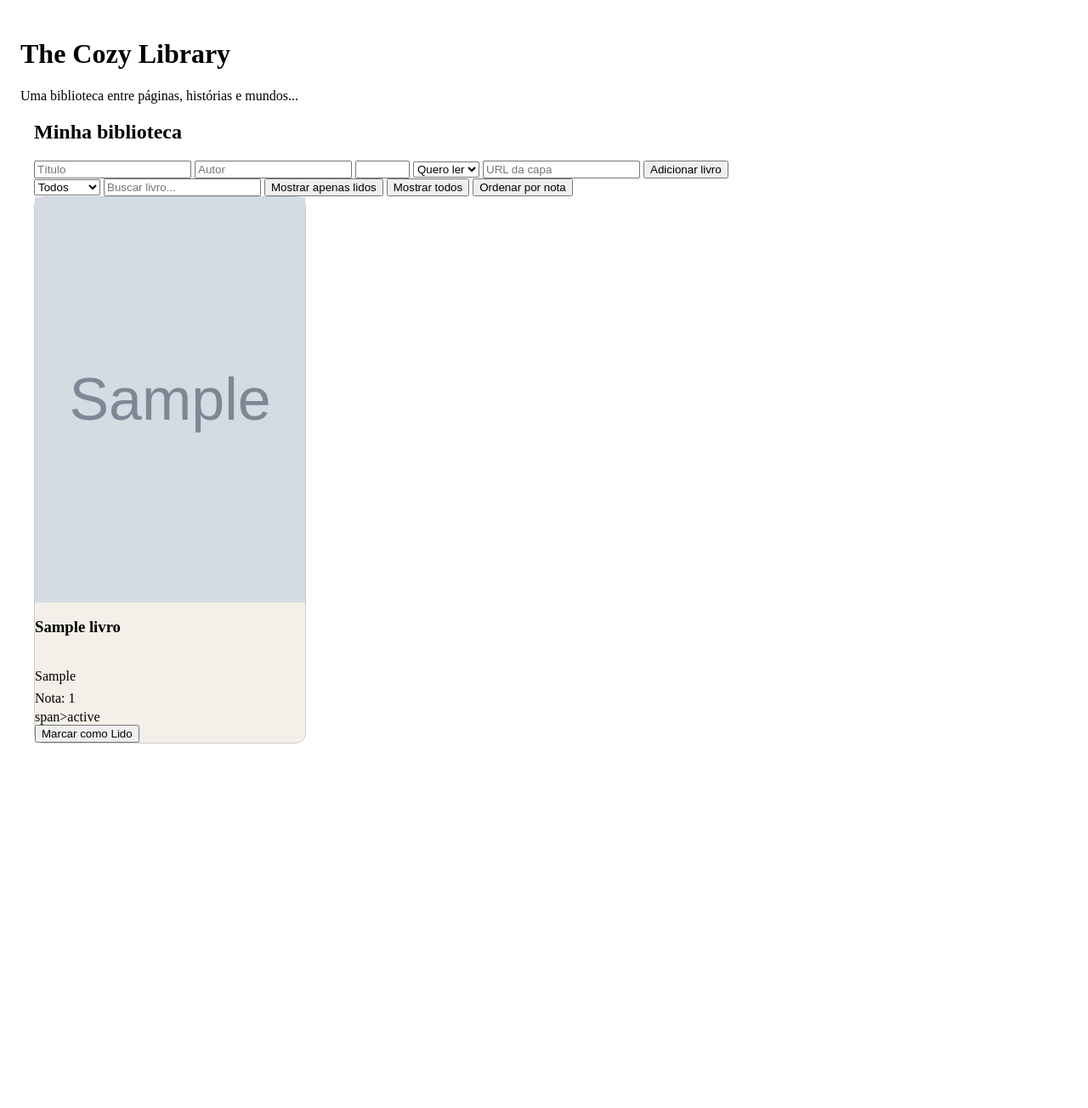
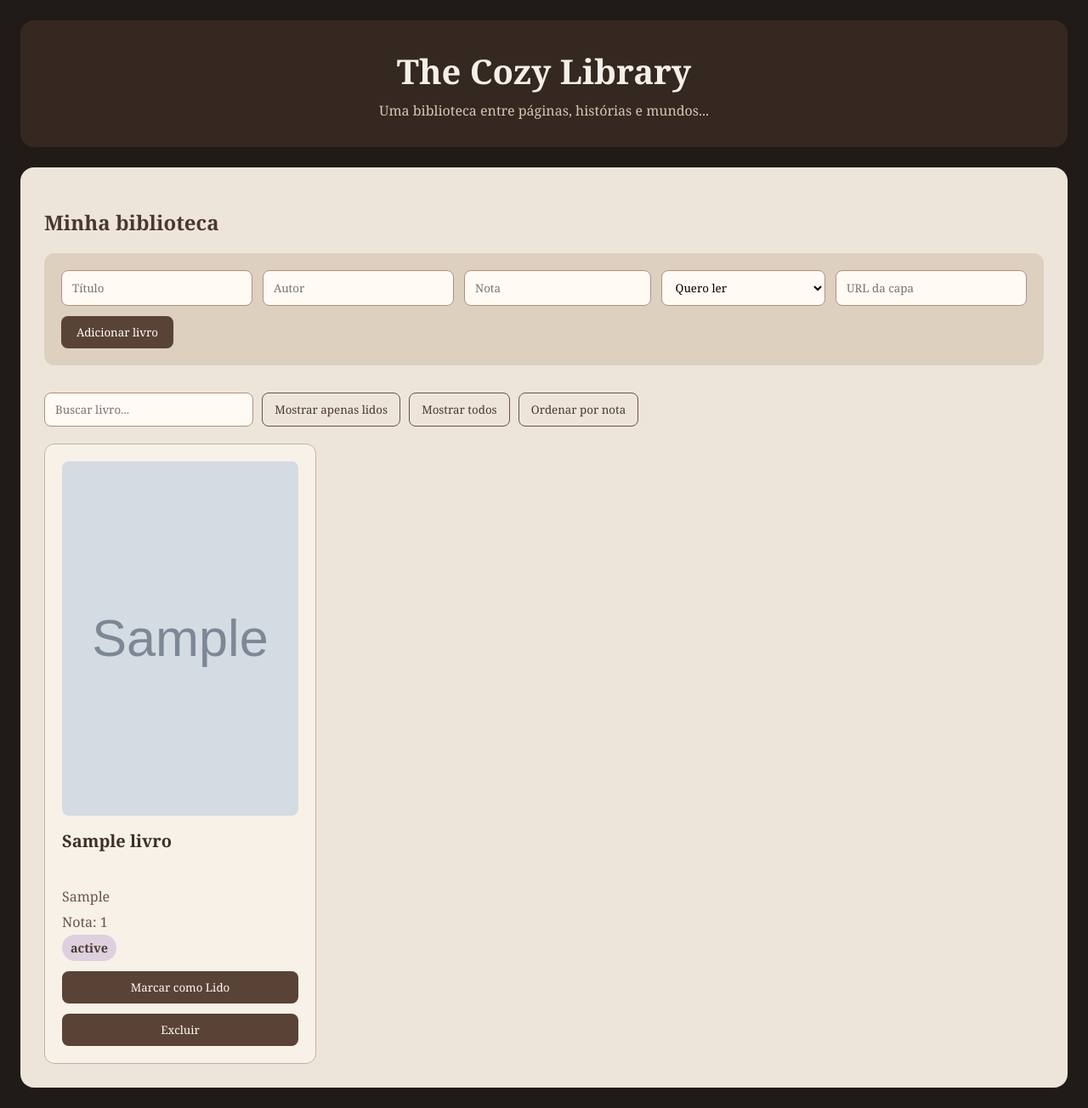
Before and after one commit to Larissa-js/programacao, a Flask app: page / in a window 1280 px wide. Shown: the whole page at 85% size. Before the commit the page ends 875 px from the top, so only its background shows below. Run offline with Flask 3, Linux system fonts and the light colour scheme; tables that the repository leaves empty hold one stand-in row (values such as "Sample post"); grey boxes marked "Sample" are stand-in pictures; parts of the project's set-up code (start-up, migrations or seed data) failed here and were passed over.

Commit message:
finaliza AC2 com exclusao ajustes visuais e capas

```diff
--- a/meu-portifolio/app.py
+++ b/meu-portifolio/app.py
@@ -1,5 +1,6 @@
 from flask import Flask, render_template, request, redirect, url_for
 import sqlite3
+from livereload import Server
 
 app = Flask(__name__)
 def criar_banco():
@@ -54,6 +55,23 @@ def alterar_status(livro_id):
         """, (novo_status, livro_id))
     return redirect(url_for("inicio"))
 
+@app.route("/excluir/<int:livro_id>", methods=["POST"])
+def excluir_livros(livro_id):
+    with sqlite3.connect("database.db") as conexao:
+        conexao.execute("""
+            DELETE FROM livros
+            WHERE id = ?
+        """, (livro_id,))
+    return redirect(url_for("inicio"))
+
 if __name__ == "__main__":
     criar_banco()
-    app.run(debug=True)
+
+    app.debug = True
+
+    server = Server(app.wsgi_app)
+
+    server.watch("templates/")
+    server.watch("static/")
+
+    server.serve(port=5000, debug=True)
--- a/meu-portifolio/requirements.txt
+++ b/meu-portifolio/requirements.txt
@@ -4,6 +4,8 @@ Flask==3.1.3
 importlib_metadata==8.7.1
 itsdangerous==2.2.0
 Jinja2==3.1.6
+livereload==2.7.1
 MarkupSafe==3.0.4
+tornado==6.5.10
 Werkzeug==3.1.9
 zipp==3.23.1
--- a/meu-portifolio/static/script.js
+++ b/meu-portifolio/static/script.js
@@ -20,7 +20,7 @@ function mostrarLivros(lista) {
                 <h3>${livro.titulo}</h3>
                 <p>${livro.autor}</p>
                 <p>Nota: ${livro.nota}</p>
-                span>${livro.status}</span>
+                <span>${livro.status}</span>
 
                 <form action="/alterar-status/${livro.id}" method="POST">
                     <input
@@ -33,6 +33,10 @@ function mostrarLivros(lista) {
                         Marcar como ${novoStatus}
                     </button>
                 </form>
+
+                <form action="/excluir/${livro.id}" method="POST">
+                    <button type="submit">Excluir</button>
+                </form>
             `;
 
             container.appendChild(article);
@@ -40,10 +44,6 @@ function mostrarLivros(lista) {
 }
 
 mostrarLivros(livros);
-
-const filtroStatus = document.querySelector("#filtro-status");
-
-filtroStatus.addEventListener("change", aplicarFiltros);
 
 const botaoLidos = document.querySelector("#botao-lidos");
 
@@ -78,18 +78,14 @@ campoBusca.addEventListener("input", aplicarFiltros);
 
 function aplicarFiltros() {
     const textoDigitado = campoBusca.value.toLowerCase();
-    const statusSelecionado = filtroStatus.value;
 
     const resultado = livros.filter((livro) => {
         const combinaBusca =
             livro.titulo.toLowerCase().includes(textoDigitado) ||
             livro.autor.toLowerCase().includes(textoDigitado);
 
-        const combinaStatus =
-            statusSelecionado === "todos" ||
-            livro.status === statusSelecionado;
+        return combinaBusca;
 
-        return combinaBusca && combinaStatus;
     });
 
     mostrarLivros(resultado);
--- a/meu-portifolio/static/style.css
+++ b/meu-portifolio/static/style.css
@@ -1,21 +1,212 @@
-section div {
+.livros-container {
     display: flex;
     flex-wrap: wrap;
     gap: 20px;
 }
 
+body {
+    margin: 0;
+    padding: 24px;
+
+    background-color: #211b18;
+    color: #332820;
+
+    font-family: Georgia, 'Times New Roman', Times, serif;
+}
+
+header {
+    max-width: 1200px;
+    margin: 0 auto 24px;
+    padding: 32px;
+
+    text-align: center;
+
+    background-color: #342820;
+    color: #f4efe8;
+
+    border-radius: 16px;
+}
+
+header h1 {
+    margin: 0 0 8px;
+    font-size: 2.5rem;
+}
+
+header p {
+    margin: 0;
+    color: #d8c7b4;
+}
+
+section {
+    max-width: 1200px;
+    margin: 0 auto;
+    padding: 28px;
+
+    background-color: #eee5da;
+    border-radius: 16px;
+}
+
+section h2 {
+    color: #4b382d;
+}
+
 section article {
     flex: 1 1 15rem;
     max-width: 20rem;
-    paddind: 20px;
-    border: 1px solid #ccc;
+    padding: 20px;
     box-sizing: border-box;
 
     display: flex;
     flex-direction: column;
 
-    background-color: #f4efe8;
+    background-color: #f8f1e8;
+
+    border: 1px solid #c9b29e;
     border-radius: 12px;
+
+    box-shadow: o 6px 18px rgba(55, 39, 30, 0.12);
+
+    transition: transform 0.2s ease, box-shadow 0.2s ease;
+}
+
+section article:hover {
+    transform: translateY(-4px);
+    box-shadow: 0 10px 24px rgba(55, 39, 30, 0.18);
+}
+
+.form-livro {
+    display: flex;
+    flex-wrap: wrap;
+    gap: 12px;
+
+    margin-bottom: 24px;
+    padding: 20px;
+
+    background-color: #ded0bf;
+    border-radius: 12px;
+}
+
+.form-livro input,
+.form-livro select {
+    flex: 1 1 180px;
+
+    padding: 10px 12px;
+
+    border: 1px solid #ad927d;
+    border-radius: 8px;
+
+    background-color: #fffaf4;
+    font-family: inherit;
+}
+
+.form-livro button {
+    padding: 10px 18px;
+
+    border: none;
+    border-radius: 8px;
+
+    background-color: #594236;
+    color: white;
+
+    font-family: inherit;
+    cursor: pointer;
+}
+
+.form-livro button:hover {
+    background-color: #3f2f27;
+}
+
+#busca {
+    min-width: 220px;
+    padding: 10px 12px;
+    margin: 8px 6px 18px 0;
+
+    border: 1px solid #ad927d;
+    border-radius:  8px;
+
+    background-color: #fffaf4;
+    font-family: inherit;
+}
+
+#botao-lidos,
+#botao-todos,
+#botao-ordenar {
+    padding: 10px 14px;
+    margin: 0 6px 20px 0;
+
+    border: 1px solid #6b5142;
+    border-radius: 8px;
+
+    background-color: transparent;
+    color: #4b382d;
+
+    font-family: inherit;
+    cursor: pointer;
+}
+
+#botao-lidos:hover,
+#botao-todos:hover,
+#botao-ordenar:hover {
+    background-color: #594236;
+    color: white;
+}
+
+section article img {
+    width: 100%;
+    aspect-ratio: 2 / 3;
+    object-fit: cover;
+
+    border-radius: 8px;
+}
+
+section article h3 {
+    min-height: 3rem;
+    margin: 16px 0px;
+
+    color: #3f2f27;
+    font-size: 1.25rem;
+}
+
+section article span {
+    margin-top: auto;
+    padding: 6px 10px;
+
+    align-self: flex-start;
+
+    background-color: #ded0de;
+    color: #4b382d;
+
+    border-radius: 20px;
+
+    font-size: 0.9rem;
+    font-weight: bold;
+}
+
+section article p {
+    margin: 4px 0;
+    color: #695548;
+}
+
+section article form {
+    margin-top: 12px;
+}
+
+section article form button {
+    width: 100%;
+    padding: 10px 12px;
+
+    border: none;
+    border-radius: 8px;
+
+    background-color: #594236;
+    color: #fffaf4;
+
+    font-family: inherit;
+    cursor: pointer;
+}
+
+section article form button:hover {
+    background-color: #3f2f27;
 }
 
 @media (max-width: 600px) {
@@ -24,32 +215,3 @@ section article {
         flex-basis: 100%;
     }
 }
-
-section article img {
-    width: 100%;
-    aspect-ratio: 2 / 3;
-    object-fit: cover;
-}
-
-section article h3 {
-    min-height: 3rem;
-    margin-bottom: 8px;
-}
-
-section article span {
-    margin-top: auto;
-}
-
-section article p {
-    margin: 4px 0;
-}
-
-body {
-    margin: 0;
-    padding: 24px;
-}
-
-section {
-    max-width: 1200px;
-    margin: 0 auto;
-}
--- a/meu-portifolio/templates/index.html
+++ b/meu-portifolio/templates/index.html
@@ -16,7 +16,11 @@
         <section>
             <h2>Minha biblioteca</h2>
 
-            <form action="{{ url_for('adicionar_livro')}}" method="POST">
+            <form
+                class="form-livro"
+                action="{{ url_for('adicionar_livro') }}"
+                method="POST"
+            >
                 <input
                     type="text"
                     name="titulo"
@@ -24,7 +28,7 @@
                     required
                 >
                 <input
-                    tyoe="text"
+                    type="text"
                     name="autor"
                     placeholder="Autor"
                     required
@@ -32,7 +36,7 @@
                 <input
                     type="number"
                     name="nota"
-                    palceholder="Nota"
+                    placeholder="Nota"
                     min="0"
                     max="5"
                     step="0.5"
@@ -52,13 +56,6 @@
                 <button type="subimit">Adicionar livro</button>
             </form>
 
-
-            <select id="filtro-status">
-                <option value="todos">Todos</option>
-                <option value="Lido">Lido</option>
-                <option value="Quero ler">Quero ler</option>
-            </select>
-
             <input
                 type="text"
                 id="busca"
@@ -68,6 +65,7 @@
             <button id="botao-lidos">Mostrar apenas lidos</button>
             <button id="botao-todos">Mostrar todos</button>
             <button id="botao-ordenar">Ordenar por nota</button>
+
             <div class="livros-container"></div>
 
         </section>
```
Also changed, not shown: meu-portifolio/static/imagem/1984.jpg (added), meu-portifolio/static/imagem/corte-de-espinhos-e-rosas.jpg (added), meu-portifolio/static/imagem/jane-eyre.jpg (added), meu-portifolio/static/imagem/moby-dick.jpg (added), meu-portifolio/static/imagem/morro-dos-ventos-uivantes.jpg (added), meu-portifolio/static/imagem/o-fim-da-eternidade.jpg (added), meu-portifolio/static/imagem/rebecca.jpg (added), meu-portifolio/static/imagem/tudo-e-rio.jpg (added).
